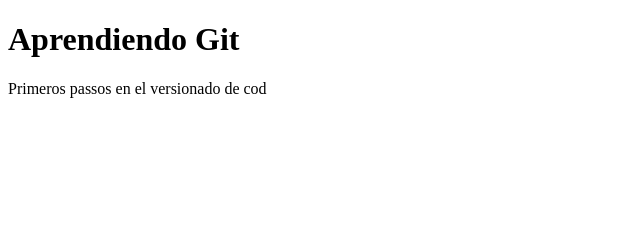
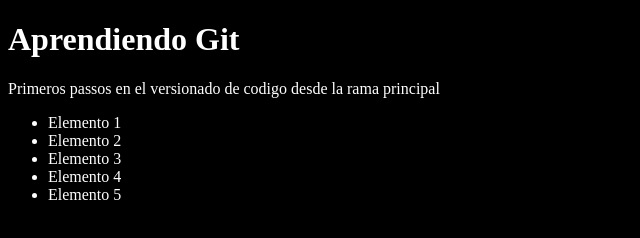
Before and after one commit to oyham/youtube-git, a plain HTML site: page index.html in a window 1280 px wide. Shown: the whole page, without its empty margins (0-640 px from the left). Drawn offline with Linux system fonts and the light colour scheme.

Commit message:
Agregando style.css al index.html

```diff
--- a/index.html
+++ b/index.html
@@ -5,9 +5,17 @@
     <meta http-equiv="X-UA-Compatible" content="IE=edge">
     <meta name="viewport" content="width=device-width, initial-scale=1.0">
     <title>Aprendiendo Git</title>
+    <link rel="stylesheet" href="style.css">
 </head>
 <body>
     <h1>Aprendiendo Git</h1>
-    <p>Primeros passos en el versionado de cod</p>
+    <p>Primeros passos en el versionado de codigo desde la rama principal</p>
+    <ul>
+        <li>Elemento 1</li>
+        <li>Elemento 2</li>
+        <li>Elemento 3</li>
+        <li>Elemento 4</li>
+        <li>Elemento 5</li>
+    </ul>
 </body>
 </html>
```
